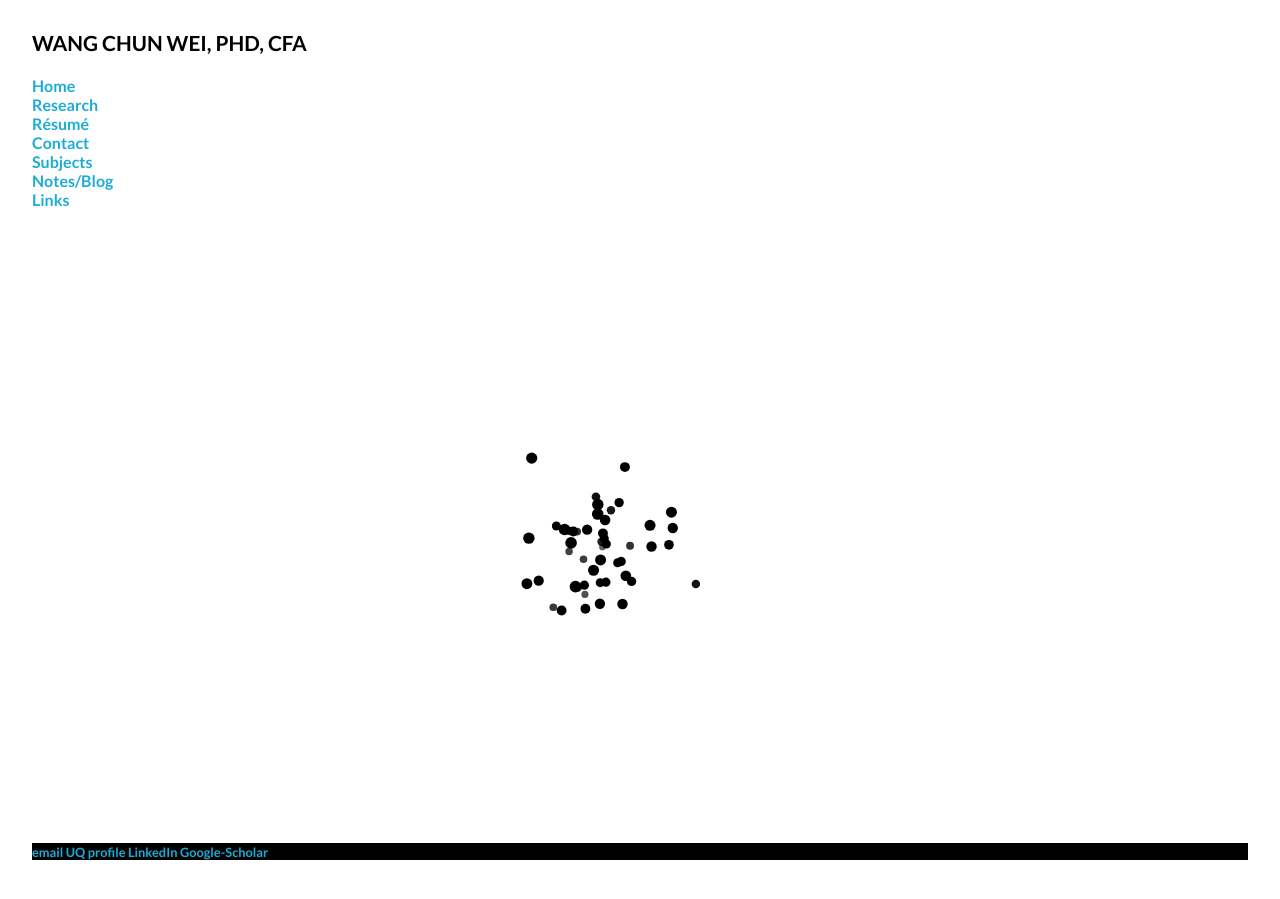
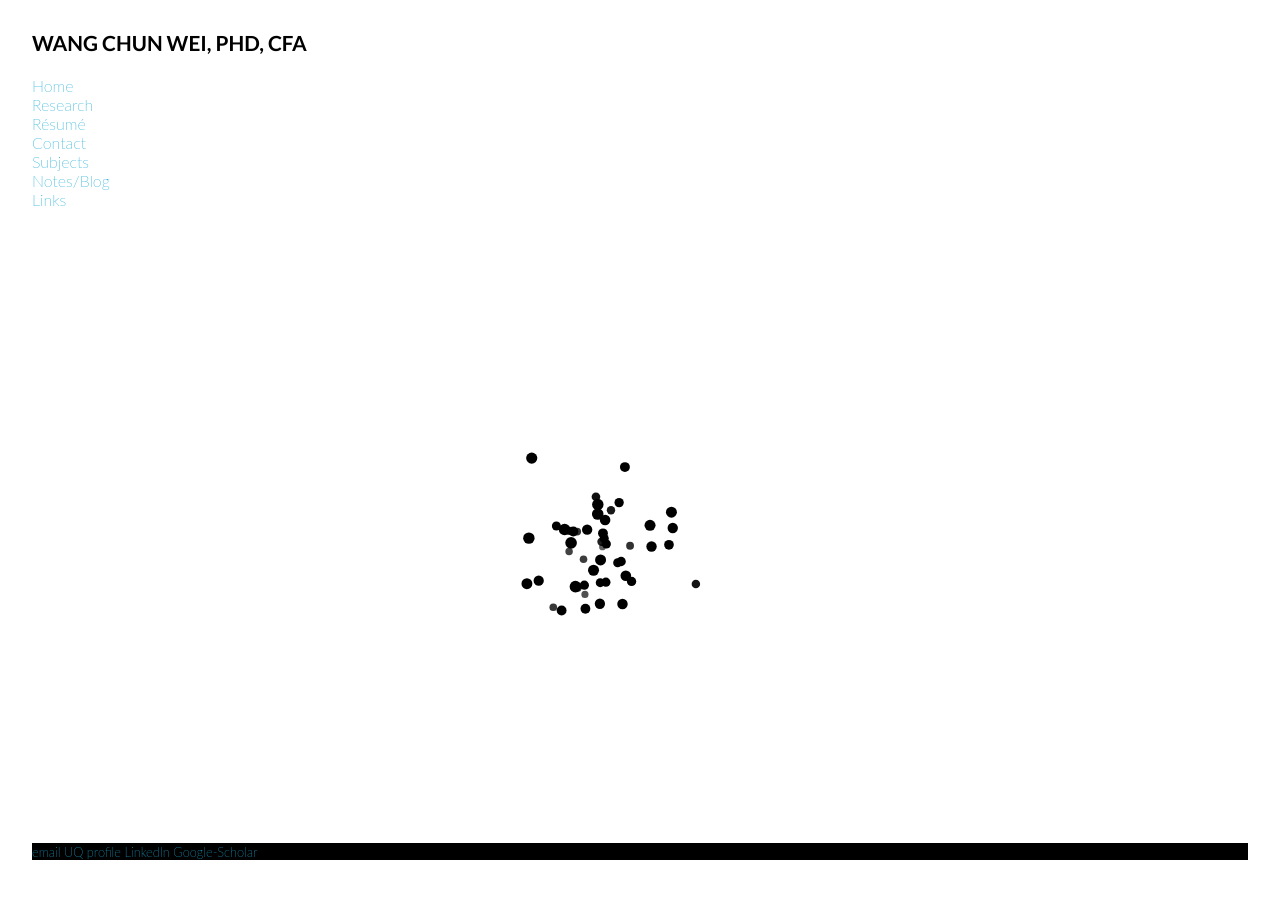
Before and after one commit to weiwangchun/weiwangchun.github.io, a Jekyll site: the page built from index.html, in a window 1280 px wide. Built offline with Jekyll 4.4.1, drawn with Linux system fonts in a browser that asks for light colours.

Commit message:
Update main.css

```diff
--- a/css/main.css
+++ b/css/main.css
@@ -6,7 +6,7 @@ body {
 }
 
 nav ul {
-    font-family: 'Lato', sans-serif;
+    font-family: 'Lato Thin', sans-serif;
     padding: 0px;
     margin: 0px;
     list-style: none;
@@ -21,7 +21,7 @@ nav ul li {
 
 
 footer ul {
-    font-family: 'Lato', sans-serif;
+    font-family: 'Lato Thin', sans-serif;
     padding: 0px;
     margin: 0px;
     list-style: none;
@@ -38,7 +38,7 @@ footer ul li {
 a {
     text-decoration: none;
     color: #1dacd6;
-    font-family: 'Lato', sans-serif;
+    font-family: 'Lato Thin', sans-serif;
 }
 
 a:hover {
```
